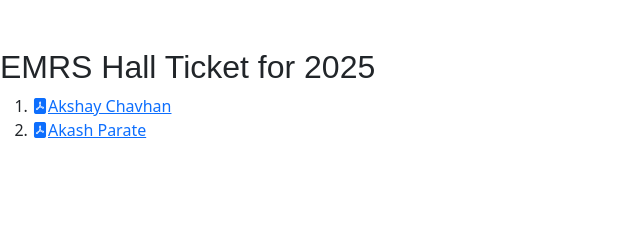
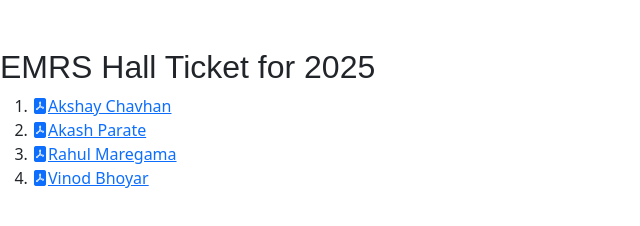
Before and after one commit to AkashParate29/Portfolio, a website: page emrs-hall-tickets.html in a window 1280 px wide. Shown: the whole page, without its empty margins (0-640 px from the left). Drawn offline with nearby package versions, Linux system fonts and the light colour scheme; files whose address does not match are found by name.

Commit message:
EMRS Demo
Okay

```diff
--- a/emrs-hall-tickets.html
+++ b/emrs-hall-tickets.html
@@ -32,10 +32,17 @@
                 <a href="public/docs/emrs_hall_tickets/Akshay Chavhan.pdf" target="_blank">
                 <span class="bi bi-file-pdf-fill">Akshay Chavhan</span></a>
             </li>
-
             <li class="right-arrow">
                 <a href="public/docs/emrs_hall_tickets/Akash Parate.pdf" target="_blank">
                 <span class="bi bi-file-pdf-fill">Akash Parate</span></a>
+            </li>
+            <li class="right-arrow">
+                <a href="public/docs/emrs_hall_tickets/Rahul Maregama.pdf" target="_blank">
+                <span class="bi bi-file-pdf-fill">Rahul Maregama</span></a>
+            </li>
+            <li class="right-arrow">
+                <a href="public/docs/emrs_hall_tickets/Vinod Bhoyar.pdf" target="_blank">
+                <span class="bi bi-file-pdf-fill">Vinod Bhoyar</span></a>
             </li>
         </ol>
     </div>
```
Also changed, not shown: 4 other files.
